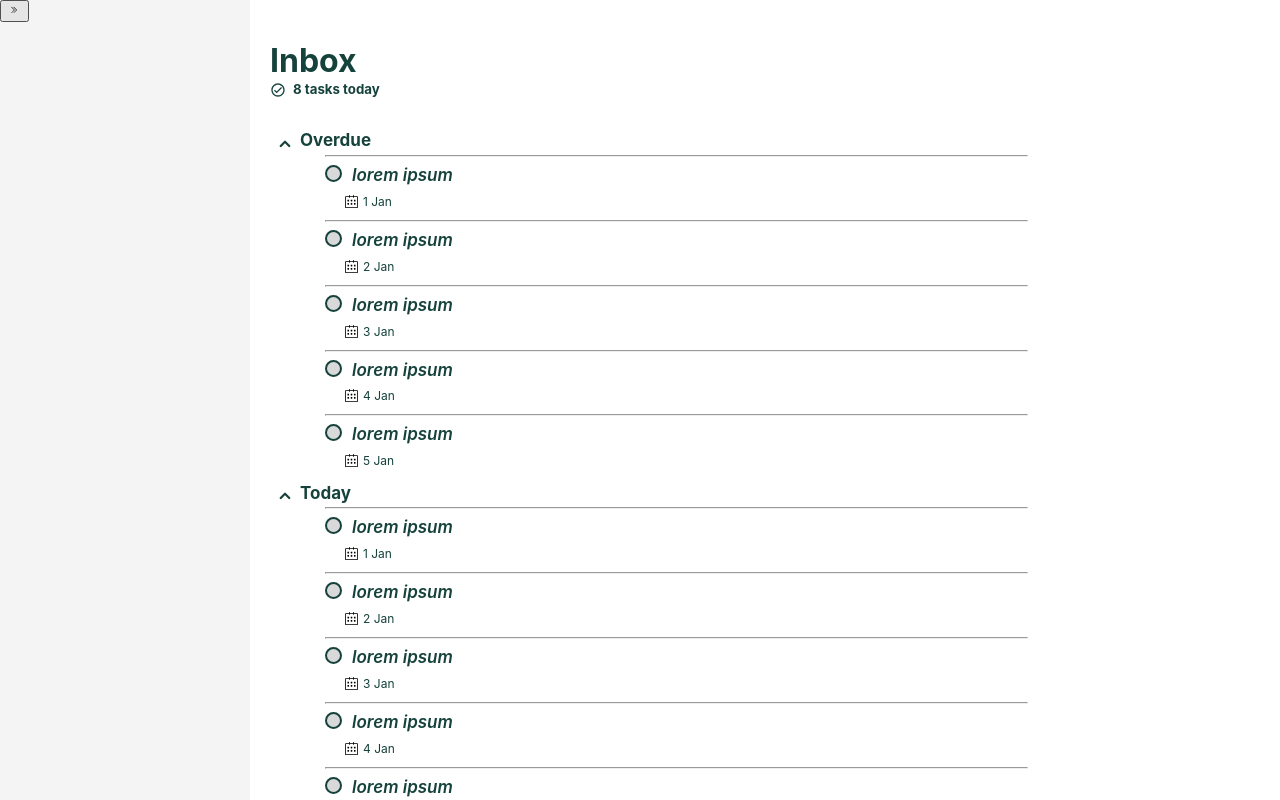
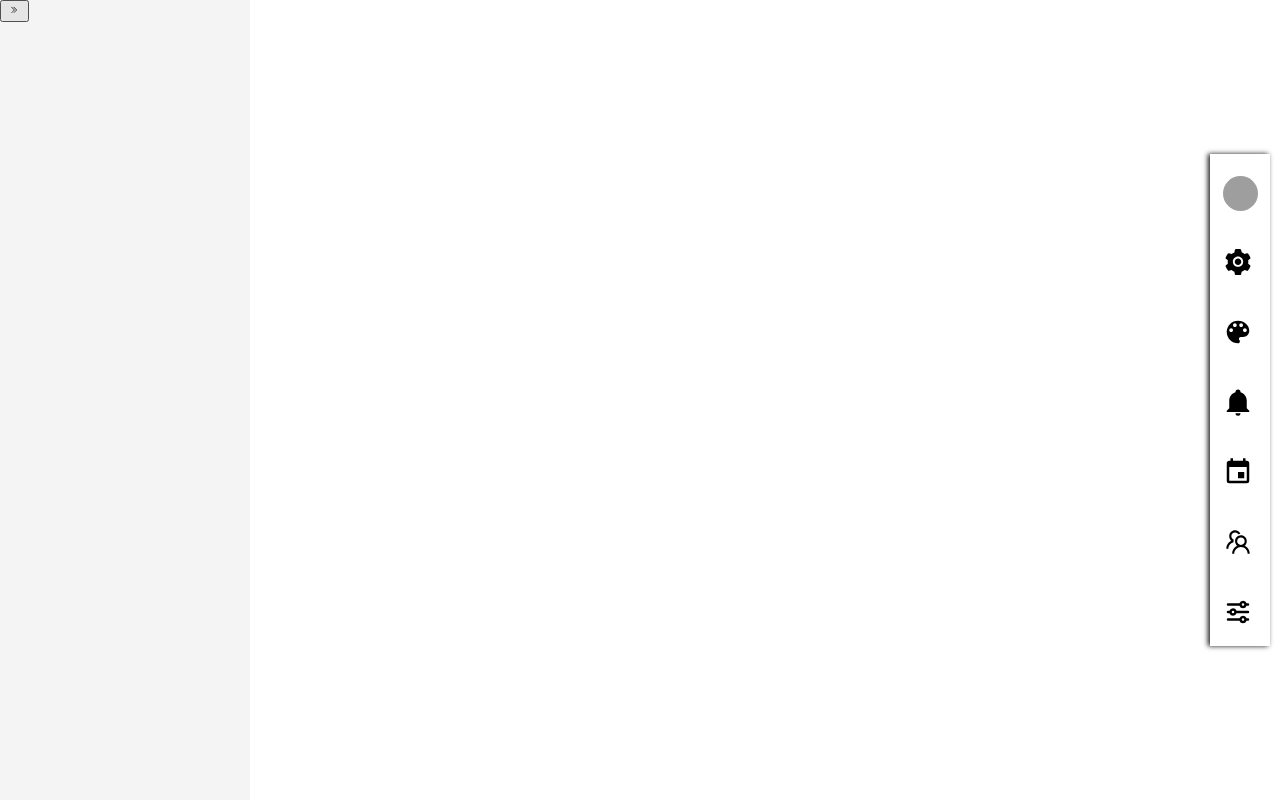
Before and after one commit to codeclubiittp/Desktop-To-Do-App, a React (Create React App) app in the folder Frontend/app/: page / in a window 1280 px wide. Shown: the top 800 px of the page. Built offline with nearby package versions, Linux system fonts and the light colour scheme; grey boxes are pictures that could not be loaded.

Commit message:
VerticalNav added

```diff
--- a/Frontend/app/src/App.js
+++ b/Frontend/app/src/App.js
@@ -6,6 +6,7 @@ import TaskList from './components/tasklist';
 import TodayPage from './pages/Today';
 import InboxPage from './pages/Inbox';
 import styled from 'styled-components';
+import VerticalNav from './components/VerticalNav';
 
 const Layout = styled.div`
   display: flex; /* Makes it a flex container */
@@ -42,7 +43,8 @@ function App() {
             <Sidebar />
           </Sidestyle>
           <MainContent>
-            <InboxPage />
+            {/* <InboxPage /> */}
+            <VerticalNav />
           </MainContent>
         </Layout>
     );
--- /dev/null
+++ b/Frontend/app/src/components/VerticalNav.jsx
@@ -0,0 +1,121 @@
+import React, { useState } from "react";
+import styled from 'styled-components';
+
+const StyledSideElement = styled.div`
+  position: fixed;
+  top: 50%;
+  right: 10px;
+  width: 60px;
+  height: 492px;
+  background-color: #FFFFFF;
+  box-shadow: -2px 0 5px rgba(0, 0, 0, 0.9);
+  z-index: 1000;
+  transform: translateY(-50%);
+
+  .item {
+    margin-top: 9px;
+    display: flex;
+    align-items: center;
+    padding: 13px;
+    cursor: pointer;
+    margin-bottom: 10px;
+
+    &:hover {
+      background-color: #E1E3E1;
+    }
+  }
+
+  svg {
+    height: 30px;
+    width: 30px;
+    margin-right: 16px;
+    color: #000000;
+    align-items: center;
+  }
+
+  .user-info {
+    display: flex;
+    align-items: center;
+  }
+
+  img {
+    margin-right: 12px;
+    border-radius: 50%;
+    height: 35px;
+    width: 35px;
+  }
+
+  .user {
+    font-size: 20px;
+    font-weight: 500;
+    color: #16423C;
+  }
+
+  .menu-icon {
+    cursor: pointer;
+    margin-left: auto;
+  }
+
+  .container {
+    position: absolute;
+    bottom: 25px;
+  }
+`;
+
+function VerticalNav() {
+//   const [VerticalNavOpen, setVerticalNavOpen] = useState(true);
+
+//   const toggleVerticalNav = () => setVerticalNavOpen(!VerticalNavOpen);
+
+  return (
+    <StyledSideElement>
+      <div className="item user-info">
+          <img src="https://cdn-icons-png.flaticon.com/512/149/149071.png" alt="User Icon" />
+      </div>
+
+      <div className="item">
+          <a href="/settings">
+              <i className="fa fa-home"></i>
+              <svg xmlns="http://www.w3.org/2000/svg" width="1em" height="1em" viewBox="0 0 1024 1024"><path fill="currentColor" d="M512.5 390.6c-29.9 0-57.9 11.6-79.1 32.8c-21.1 21.2-32.8 49.2-32.8 79.1s11.7 57.9 32.8 79.1c21.2 21.1 49.2 32.8 79.1 32.8s57.9-11.7 79.1-32.8c21.1-21.2 32.8-49.2 32.8-79.1s-11.7-57.9-32.8-79.1a110.96 110.96 0 0 0-79.1-32.8m412.3 235.5l-65.4-55.9c3.1-19 4.7-38.4 4.7-57.7s-1.6-38.8-4.7-57.7l65.4-55.9a32.03 32.03 0 0 0 9.3-35.2l-.9-2.6a442.5 442.5 0 0 0-79.6-137.7l-1.8-2.1a32.12 32.12 0 0 0-35.1-9.5l-81.2 28.9c-30-24.6-63.4-44-99.6-57.5l-15.7-84.9a32.05 32.05 0 0 0-25.8-25.7l-2.7-.5c-52-9.4-106.8-9.4-158.8 0l-2.7.5a32.05 32.05 0 0 0-25.8 25.7l-15.8 85.3a353.4 353.4 0 0 0-98.9 57.3l-81.8-29.1a32 32 0 0 0-35.1 9.5l-1.8 2.1a445.9 445.9 0 0 0-79.6 137.7l-.9 2.6c-4.5 12.5-.8 26.5 9.3 35.2l66.2 56.5c-3.1 18.8-4.6 38-4.6 57c0 19.2 1.5 38.4 4.6 57l-66 56.5a32.03 32.03 0 0 0-9.3 35.2l.9 2.6c18.1 50.3 44.8 96.8 79.6 137.7l1.8 2.1a32.12 32.12 0 0 0 35.1 9.5l81.8-29.1c29.8 24.5 63 43.9 98.9 57.3l15.8 85.3a32.05 32.05 0 0 0 25.8 25.7l2.7.5a448.3 448.3 0 0 0 158.8 0l2.7-.5a32.05 32.05 0 0 0 25.8-25.7l15.7-84.9c36.2-13.6 69.6-32.9 99.6-57.5l81.2 28.9a32 32 0 0 0 35.1-9.5l1.8-2.1c34.8-41.1 61.5-87.4 79.6-137.7l.9-2.6c4.3-12.4.6-26.3-9.5-35m-412.3 52.2c-97.1 0-175.8-78.7-175.8-175.8s78.7-175.8 175.8-175.8s175.8 78.7 175.8 175.8s-78.7 175.8-175.8 175.8"/></svg>
+          </a>
+      </div>
+
+      <div className="item">
+          <a href="/settings">
+              <i className="fa fa-home"></i>
+              <svg xmlns="http://www.w3.org/2000/svg" width="1em" height="1em" viewBox="0 0 24 24"><path fill="currentColor" d="M12 3a9 9 0 0 0 0 18c.83 0 1.5-.67 1.5-1.5c0-.39-.15-.74-.39-1.01c-.23-.26-.38-.61-.38-.99c0-.83.67-1.5 1.5-1.5H16c2.76 0 5-2.24 5-5c0-4.42-4.03-8-9-8m-5.5 9c-.83 0-1.5-.67-1.5-1.5S5.67 9 6.5 9S8 9.67 8 10.5S7.33 12 6.5 12m3-4C8.67 8 8 7.33 8 6.5S8.67 5 9.5 5s1.5.67 1.5 1.5S10.33 8 9.5 8m5 0c-.83 0-1.5-.67-1.5-1.5S13.67 5 14.5 5s1.5.67 1.5 1.5S15.33 8 14.5 8m3 4c-.83 0-1.5-.67-1.5-1.5S16.67 9 17.5 9s1.5.67 1.5 1.5s-.67 1.5-1.5 1.5"/></svg>
+          </a>
+      </div>
+
+      <div className="item">
+          <a href="/settings">
+              <i className="fa fa-home"></i>
+              <svg xmlns="http://www.w3.org/2000/svg" width="1em" height="1em" viewBox="0 0 24 24"><path fill="currentColor" d="M21 19v1H3v-1l2-2v-6c0-3.1 2.03-5.83 5-6.71V4a2 2 0 0 1 2-2a2 2 0 0 1 2 2v.29c2.97.88 5 3.61 5 6.71v6zm-7 2a2 2 0 0 1-2 2a2 2 0 0 1-2-2"/></svg>
+          </a>
+      </div>
+
+      <div className="item">
+          <a href="/settings">
+              <i className="fa fa-home"></i>
+              <svg xmlns="http://www.w3.org/2000/svg" width="1em" height="1em" viewBox="0 0 24 24"><path fill="currentColor" d="M19 19H5V8h14m-3-7v2H8V1H6v2H5c-1.11 0-2 .89-2 2v14a2 2 0 0 0 2 2h14a2 2 0 0 0 2-2V5a2 2 0 0 0-2-2h-1V1m-1 11h-5v5h5z"/></svg>
+          </a>
+      </div>
+
+      <div className="item">
+          <a href="/settings">
+              <i className="fa fa-home"></i>
+              <svg xmlns="http://www.w3.org/2000/svg" width="1em" height="1em" viewBox="0 0 1024 1024"><path fill="currentColor" d="M824.2 699.9a301.6 301.6 0 0 0-86.4-60.4C783.1 602.8 812 546.8 812 484c0-110.8-92.4-201.7-203.2-200c-109.1 1.7-197 90.6-197 200c0 62.8 29 118.8 74.2 155.5a301 301 0 0 0-86.4 60.4C345 754.6 314 826.8 312 903.8a8 8 0 0 0 8 8.2h56c4.3 0 7.9-3.4 8-7.7c1.9-58 25.4-112.3 66.7-153.5A226.62 226.62 0 0 1 612 684c60.9 0 118.2 23.7 161.3 66.8C814.5 792 838 846.3 840 904.3c.1 4.3 3.7 7.7 8 7.7h56a8 8 0 0 0 8-8.2c-2-77-33-149.2-87.8-203.9M612 612c-34.2 0-66.4-13.3-90.5-37.5a126.86 126.86 0 0 1-37.5-91.8c.3-32.8 13.4-64.5 36.3-88c24-24.6 56.1-38.3 90.4-38.7c33.9-.3 66.8 12.9 91 36.6c24.8 24.3 38.4 56.8 38.4 91.4c0 34.2-13.3 66.3-37.5 90.5A127.3 127.3 0 0 1 612 612M361.5 510.4c-.9-8.7-1.4-17.5-1.4-26.4c0-15.9 1.5-31.4 4.3-46.5c.7-3.6-1.2-7.3-4.5-8.8c-13.6-6.1-26.1-14.5-36.9-25.1a127.54 127.54 0 0 1-38.7-95.4c.9-32.1 13.8-62.6 36.3-85.6c24.7-25.3 57.9-39.1 93.2-38.7c31.9.3 62.7 12.6 86 34.4c7.9 7.4 14.7 15.6 20.4 24.4c2 3.1 5.9 4.4 9.3 3.2c17.6-6.1 36.2-10.4 55.3-12.4c5.6-.6 8.8-6.6 6.3-11.6c-32.5-64.3-98.9-108.7-175.7-109.9c-110.9-1.7-203.3 89.2-203.3 199.9c0 62.8 28.9 118.8 74.2 155.5c-31.8 14.7-61.1 35-86.5 60.4c-54.8 54.7-85.8 126.9-87.8 204a8 8 0 0 0 8 8.2h56.1c4.3 0 7.9-3.4 8-7.7c1.9-58 25.4-112.3 66.7-153.5c29.4-29.4 65.4-49.8 104.7-59.7c3.9-1 6.5-4.7 6-8.7"/></svg>
+          </a>
+      </div>
+
+      <div className="item">
+          <a href="/settings">
+              <i className="fa fa-home"></i>
+              <svg xmlns="http://www.w3.org/2000/svg" width="1em" height="1em" viewBox="0 0 24 24"><g fill="none" fill-rule="evenodd"><path d="m12.594 23.258l-.012.002l-.071.035l-.02.004l-.014-.004l-.071-.036q-.016-.004-.024.006l-.004.01l-.017.428l.005.02l.01.013l.104.074l.015.004l.012-.004l.104-.074l.012-.016l.004-.017l-.017-.427q-.004-.016-.016-.018m.264-.113l-.014.002l-.184.093l-.01.01l-.003.011l.018.43l.005.012l.008.008l.201.092q.019.005.029-.008l.004-.014l-.034-.614q-.005-.019-.02-.022m-.715.002a.02.02 0 0 0-.027.006l-.006.014l-.034.614q.001.018.017.024l.015-.002l.201-.093l.01-.008l.003-.011l.018-.43l-.003-.012l-.01-.01z"/><path fill="currentColor" d="M16 15c1.306 0 2.418.835 2.83 2H20a1 1 0 1 1 0 2h-1.17a3.001 3.001 0 0 1-5.66 0H4a1 1 0 1 1 0-2h9.17A3 3 0 0 1 16 15m0 2a1 1 0 1 0 0 2a1 1 0 0 0 0-2M8 9a3 3 0 0 1 2.762 1.828l.067.172H20a1 1 0 0 1 .117 1.993L20 13h-9.17a3.001 3.001 0 0 1-5.592.172L5.17 13H4a1 1 0 0 1-.117-1.993L4 11h1.17A3 3 0 0 1 8 9m0 2a1 1 0 1 0 0 2a1 1 0 0 0 0-2m8-8c1.306 0 2.418.835 2.83 2H20a1 1 0 1 1 0 2h-1.17a3.001 3.001 0 0 1-5.66 0H4a1 1 0 0 1 0-2h9.17A3 3 0 0 1 16 3m0 2a1 1 0 1 0 0 2a1 1 0 0 0 0-2"/></g></svg>
+          </a>
+      </div>
+    </StyledSideElement>
+  );
+}
+
+export default VerticalNav;
```
